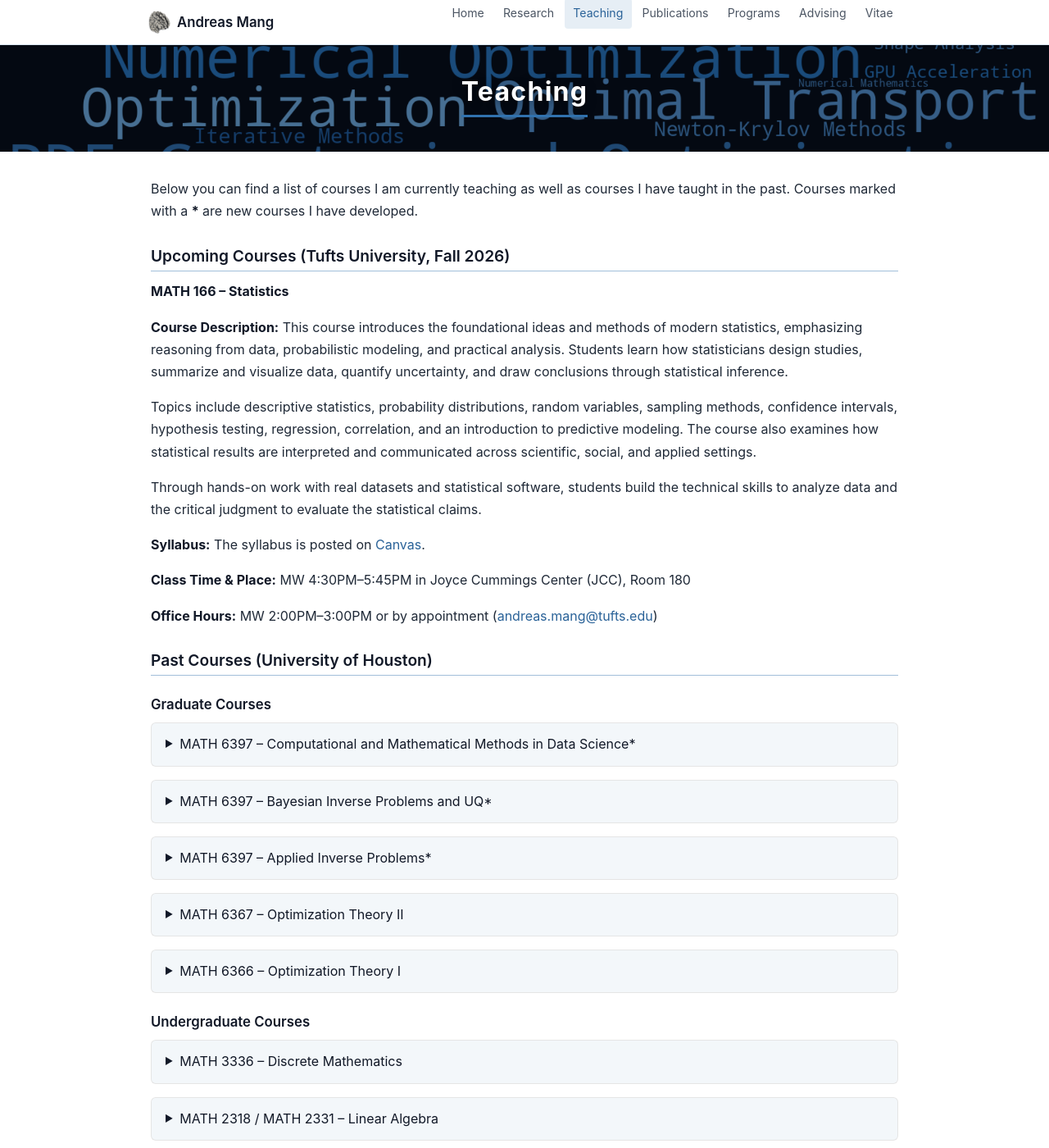
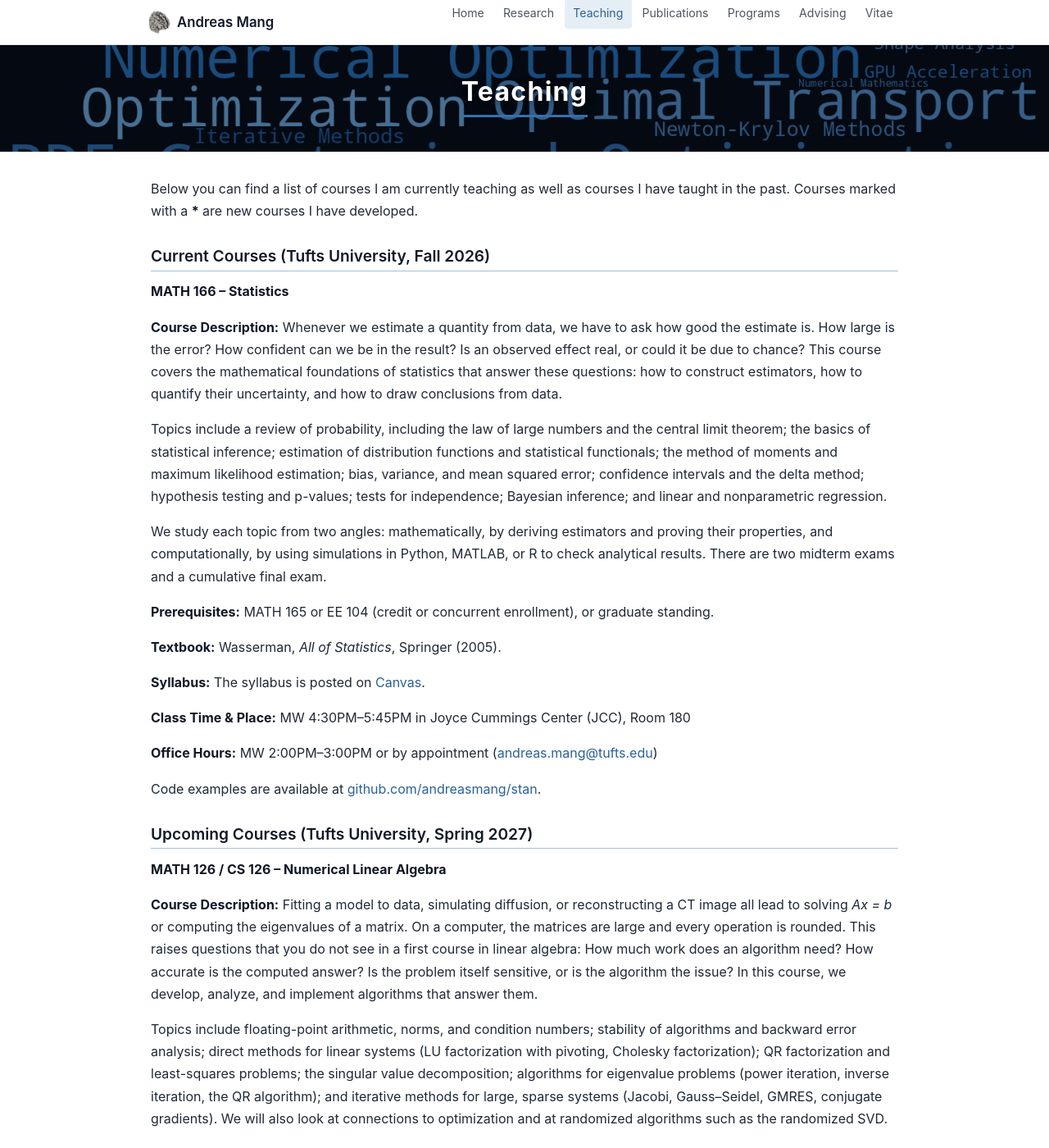
Before and after one commit to andreasmang/andreasmang.github.io, a Jekyll site: the page built from teaching.md, in a window 1280 px wide and 1400 px high. Shown: the whole window at 82% size. Built offline with Jekyll 4.4.1, drawn with Linux system fonts in a browser that asks for light colours; some of the changed text lies outside the part shown.

Commit message:
teaching updated

```diff
--- a/teaching.md
+++ b/teaching.md
@@ -6,21 +6,49 @@ description: Courses taught by Andreas Mang, with syllabi and recommended refere
 
 Below you can find a list of courses I am currently teaching as well as courses I have taught in the past. Courses marked with a **\*** are new courses I have developed.
 
-### Upcoming Courses (Tufts University, Fall 2026)
+### Current Courses (Tufts University, Fall 2026)
 
 **MATH 166 &ndash; Statistics**
 
-**Course Description:** This course introduces the foundational ideas and methods of modern statistics, emphasizing reasoning from data, probabilistic modeling, and practical analysis. Students learn how statisticians design studies, summarize and visualize data, quantify uncertainty, and draw conclusions through statistical inference.
+**Course Description:** Whenever we estimate a quantity from data, we have to ask how good the estimate is. How large is the error? How confident can we be in the result? Is an observed effect real, or could it be due to chance? This course covers the mathematical foundations of statistics that answer these questions: how to construct estimators, how to quantify their uncertainty, and how to draw conclusions from data.
 
-Topics include descriptive statistics, probability distributions, random variables, sampling methods, confidence intervals, hypothesis testing, regression, correlation, and an introduction to predictive modeling. The course also examines how statistical results are interpreted and communicated across scientific, social, and applied settings.
+Topics include a review of probability, including the law of large numbers and the central limit theorem; the basics of statistical inference; estimation of distribution functions and statistical functionals; the method of moments and maximum likelihood estimation; bias, variance, and mean squared error; confidence intervals and the delta method; hypothesis testing and p-values; tests for independence; Bayesian inference; and linear and nonparametric regression.
 
-Through hands-on work with real datasets and statistical software, students build the technical skills to analyze data and the critical judgment to evaluate the statistical claims.
+We study each topic from two angles: mathematically, by deriving estimators and proving their properties, and computationally, by using simulations in Python, MATLAB, or R to check analytical results. There are two midterm exams and a cumulative final exam.
+
+**Prerequisites:** MATH 165 or EE 104 (credit or concurrent enrollment), or graduate standing.
+
+**Textbook:** Wasserman, *All of Statistics*, Springer (2005).
 
 **Syllabus:** The syllabus is posted on <a href="https://canvas.tufts.edu">Canvas</a>.
 
 **Class Time & Place:** MW 4:30PM&ndash;5:45PM in Joyce Cummings Center (JCC), Room 180
 
 **Office Hours:** MW 2:00PM&ndash;3:00PM or by appointment (<a href="mailto:andreas.mang@tufts.edu">andreas.mang@tufts.edu</a>)
+
+Code examples are available at [github.com/andreasmang/stan](https://github.com/andreasmang/stan).
+
+### Upcoming Courses (Tufts University, Spring 2027)
+
+**MATH 126 / CS 126 &ndash; Numerical Linear Algebra**
+
+**Course Description:** Fitting a model to data, simulating diffusion, or reconstructing a CT image all lead to solving *Ax = b* or computing the eigenvalues of a matrix. On a computer, the matrices are large and every operation is rounded. This raises questions that you do not see in a first course in linear algebra: How much work does an algorithm need? How accurate is the computed answer? Is the problem itself sensitive, or is the algorithm the issue? In this course, we develop, analyze, and implement algorithms that answer them.
+
+Topics include floating-point arithmetic, norms, and condition numbers; stability of algorithms and backward error analysis; direct methods for linear systems (LU factorization with pivoting, Cholesky factorization); QR factorization and least-squares problems; the singular value decomposition; algorithms for eigenvalue problems (power iteration, inverse iteration, the QR algorithm); and iterative methods for large, sparse systems (Jacobi, Gauss&ndash;Seidel, GMRES, conjugate gradients). We will also look at connections to optimization and at randomized algorithms such as the randomized SVD.
+
+We study each topic from two angles: mathematically, by deriving algorithms and proving that they work, and computationally, by implementing and testing them in MATLAB, Python, or Julia. Instead of a final exam, students complete a project in a small group and present it at the end of the semester.
+
+**Prerequisites:** MATH 70 or 72 and CS 11 (recommended).
+
+**Textbooks:** Börgers, *Introduction to Numerical Linear Algebra*, SIAM (2022); Trefethen and Bau, *Numerical Linear Algebra*, SIAM (2022); Boyd and Vandenberghe, *Introduction to Applied Linear Algebra*, Cambridge (2018).
+
+**Syllabus:** The syllabus will be posted on <a href="https://canvas.tufts.edu">Canvas</a> at the start of the semester.
+
+**Class Time & Place:** TBD
+
+**Office Hours:** TBD
+
+Code examples will be available at [github.com/andreasmang/alan](https://github.com/andreasmang/alan).
 
 ### Past Courses (University of Houston)
 
```
